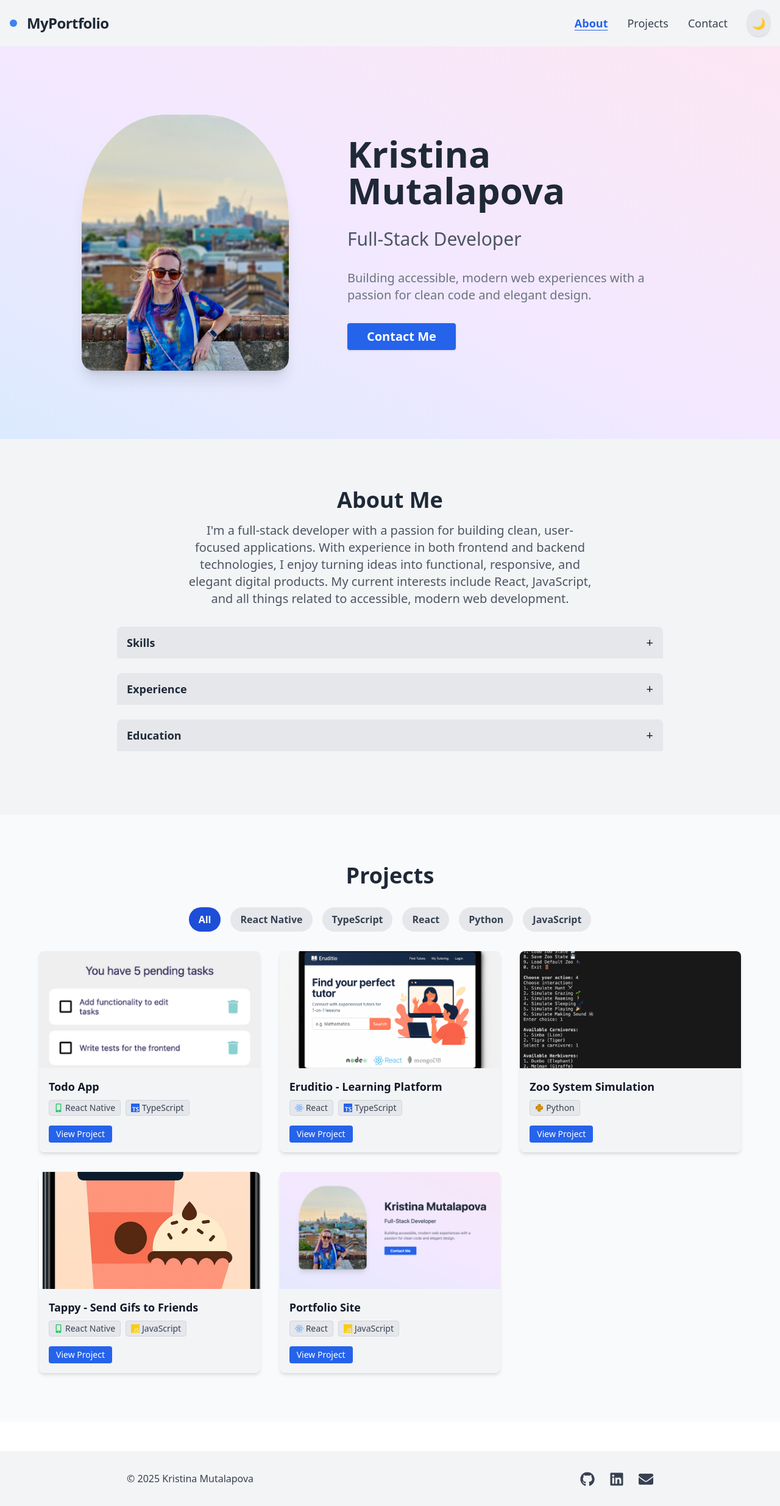
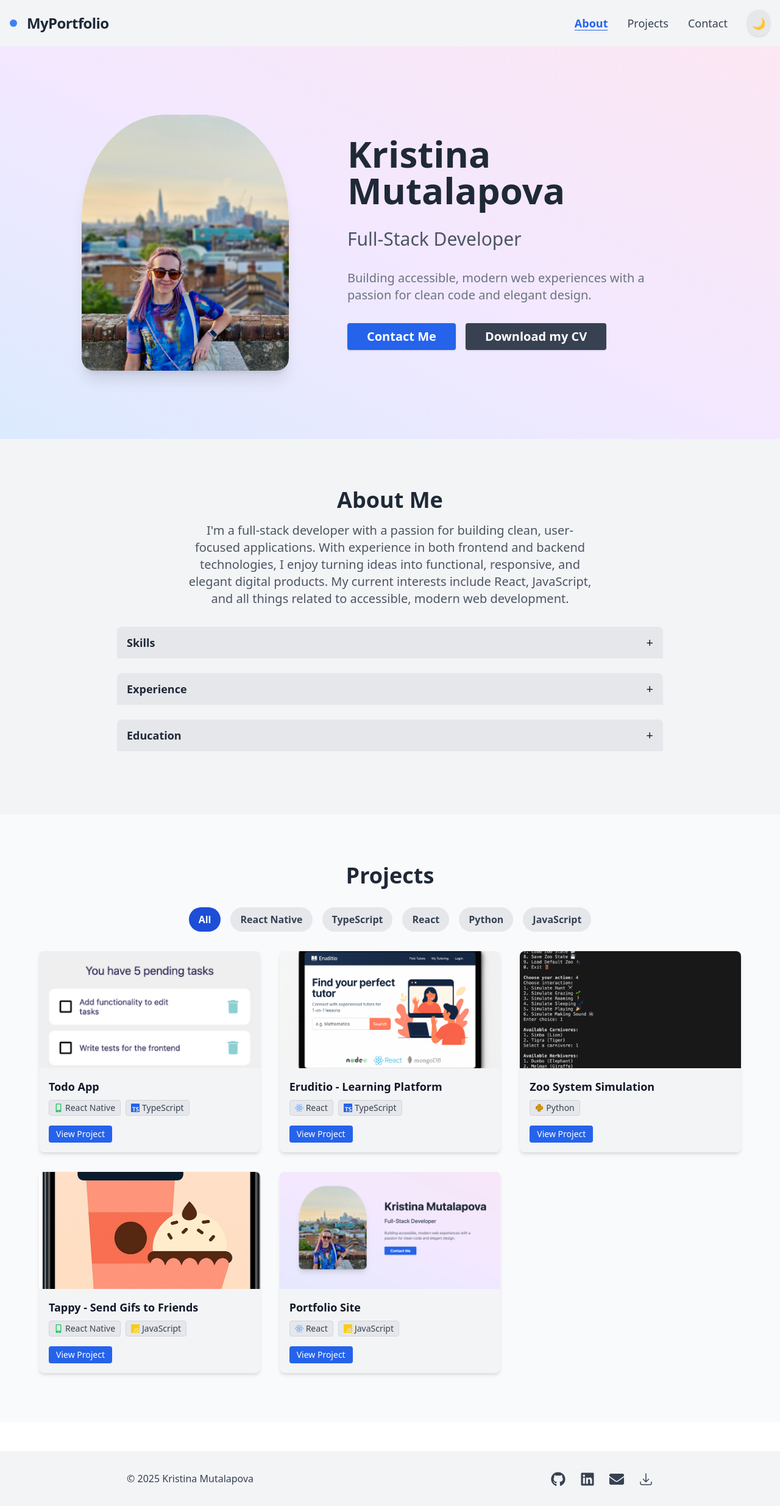
Before and after one commit to krismutalapova/portfolio-website, a React (Create React App) app: page / in a window 1280 px wide. Shown: the whole page at 61% size. Built offline with nearby package versions, Linux system fonts and the light colour scheme.

Commit message:
feat: add downloadable CV with header/footer links and update README

```diff
--- a/src/components/Footer.js
+++ b/src/components/Footer.js
@@ -1,5 +1,6 @@
 import React from 'react';
 import { FaGithub, FaLinkedin, FaEnvelope } from 'react-icons/fa';
+import { HiOutlineArrowDownTray } from 'react-icons/hi2';
 
 const Footer = React.memo(function Footer() {
     return (
@@ -20,6 +21,9 @@ const Footer = React.memo(function Footer() {
                     <a href="mailto:kris.mutalapova@pm.me" className="hover:text-blue-600 transition group" aria-label="Email">
                         <FaEnvelope className="inline text-2xl group-hover:scale-110 transition-transform" />
                     </a>
+                    <a href="/CV.pdf" download className="hover:text-blue-600 transition group" aria-label="Download CV (PDF)">
+                        <HiOutlineArrowDownTray className="inline text-2xl group-hover:scale-110 transition-transform" />
+                    </a>
                 </div>
             </div>
         </footer>
--- a/src/components/Header.js
+++ b/src/components/Header.js
@@ -19,13 +19,24 @@ function Header() {
                     <p className="text-base md:text-lg xl:text-xl text-gray-500 dark:text-gray-400 max-w-lg mx-auto xl:mx-0 break-words">
                         Building accessible, modern web experiences with a passion for clean code and elegant design.
                     </p>
+                    <div className="flex flex-col sm:flex-row items-center gap-4 mt-2 w-full">
                         <a
                             href="mailto:kris.mutalapova@pm.me"
-                        className="inline-block px-8 py-2 bg-blue-600 text-white rounded shadow hover:bg-blue-700 transition font-semibold text-base md:text-lg xl:text-xl mt-2 max-w-full"
+                            className="px-8 py-2 bg-blue-600 text-white rounded shadow hover:bg-blue-700 transition font-semibold text-base md:text-lg xl:text-xl max-w-full"
                             style={{ wordBreak: 'break-word' }}
                         >
                             Contact Me
                         </a>
+                        <a
+                            href="/CV.pdf"
+                            download
+                            className="px-8 py-2 bg-gray-700 text-white rounded shadow hover:bg-gray-900 transition font-semibold text-base md:text-lg xl:text-xl max-w-full"
+                            style={{ wordBreak: 'break-word' }}
+                            aria-label="Download my CV as PDF"
+                        >
+                            Download my CV
+                        </a>
+                    </div>
                 </div>
             </div>
         </header>
```
Also changed, not shown: 2 other files (tests, documents, lock files or other folders). Lines whose indentation alone changed are shown as unchanged.
